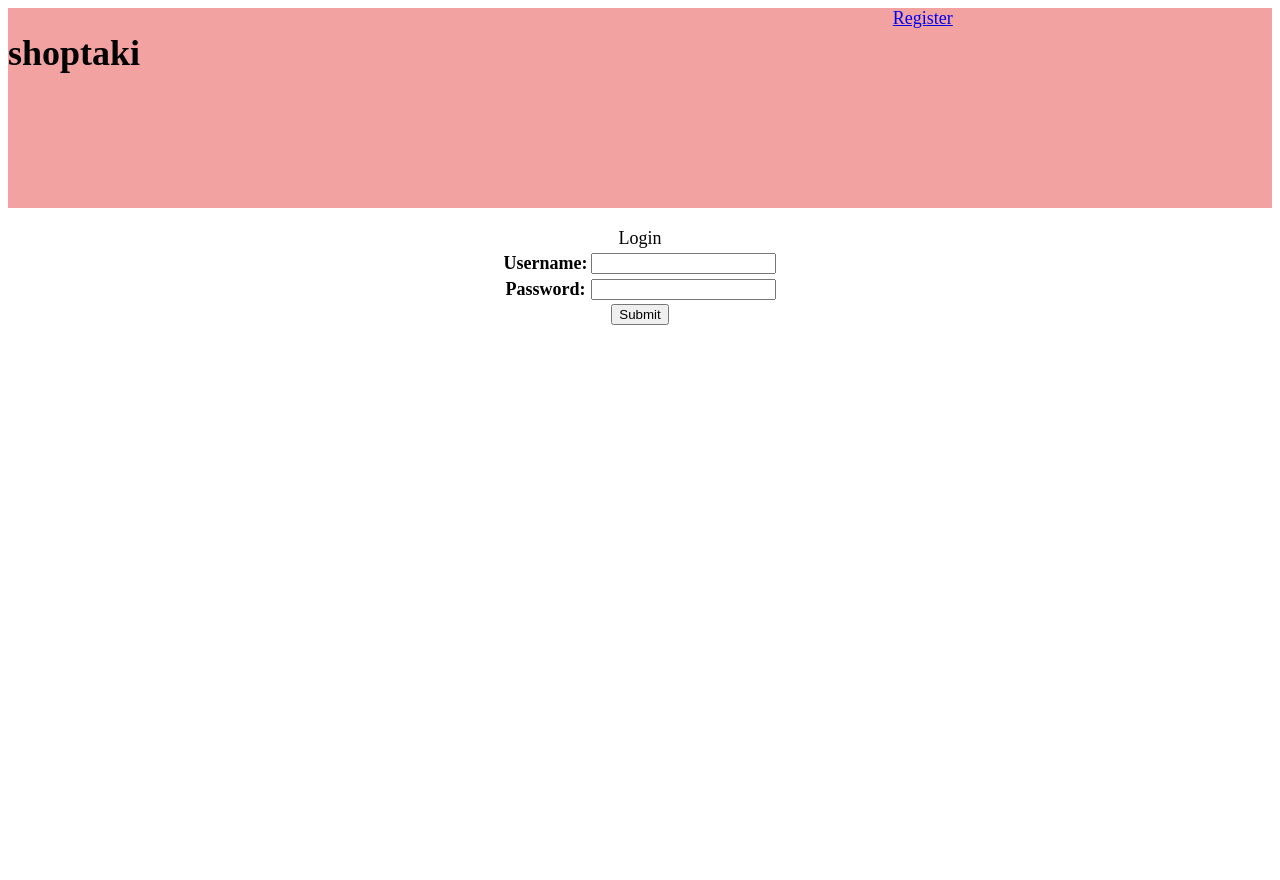
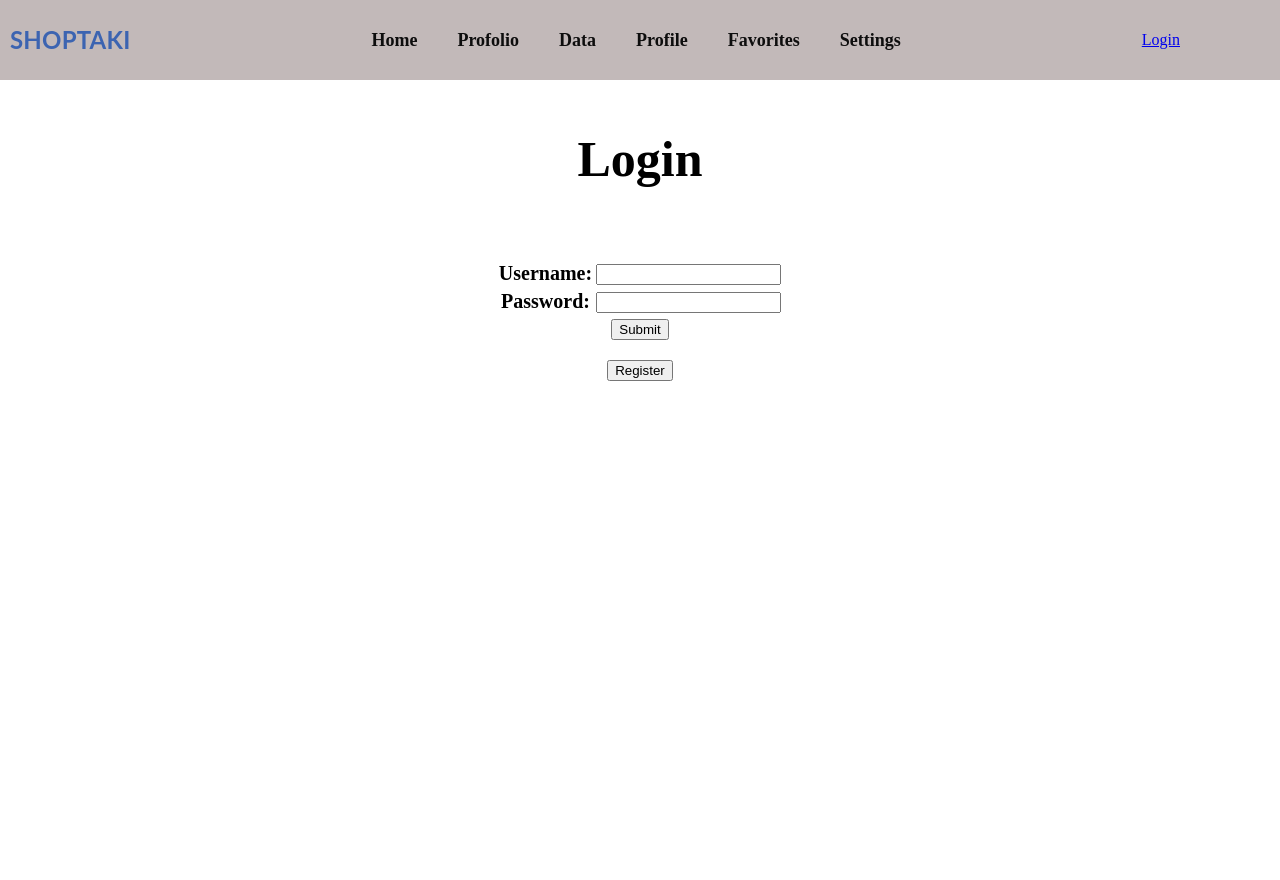
Before and after one commit to kimgogowow/shoptaki-realestate, a Django app: template shoptaki/templates/shoptaki/login.html in a window 1280 px wide. Before the commit the page ends 325 px from the top, so only its background shows below. Run offline with Django 4.2, Linux system fonts and the light colour scheme; the template is opened without the code that fills it: values that come from a table or form of the project are taken from there, others are empty.

Commit message:
feat: home page,login page and register page

```diff
--- a/shoptaki/static/shoptaki/shoptaki.css
+++ b/shoptaki/static/shoptaki/shoptaki.css
@@ -1,34 +1,133 @@
-.parent {
+body {
+    margin: 0;
+    padding: 0;
+    height: calc(100vh - 80px);
+}
+
+header {
+    background-color: #c2b9b9;
+    color: #fff;
+    height: 80px;
+    width: 100%;
     display: flex;
-    flex-direction: column;
-    justify-content: center;
+    justify-content: space-between;
     align-items: center;
 }
 
-#id_header_div {
+.mainpage {
+    height: 100%;
     width: 100%;
-    height: 200px;
+    position: absolute;
+    /*
+    border-style: solid;
+    border-width: 2px;
+    border-color: #0d0d0d;
+    */
+}
+
+.logo {
+    padding: 10px;
+    font-family: 'Lato';
+    font-style: normal;
+    font-weight: 700;
+    font-size: 24px;
+    line-height: 32px;
+    /* identical to box height, or 133% */
+
     display: flex;
-    font-size: large;
-    background-color: #F3A2A2;
+    align-items: center;
+    letter-spacing: 0.2px;
+    text-transform: uppercase;
+
+    /* Main/Blue */
+
+    color: #3C64B1;
+}
+
+.nav-links {
+    display: flex;
+    margin-right: 10px;
+}
+
+.nav-links a {
+    color: #0d0d0d;
+    text-decoration: none;
+    margin: 0 10px;
+    padding: 10px;
+    font-size: 18px;
+    font-weight: bold;
+}
+
+.user—avatar {
+    width: 40px;
+    height: 40px;
+    border-radius: 50%;
+    /*
+    border-style: solid;
+    border-width: 3px;
+    border-color: #333;
+    */
+
+    background-size: cover;
+    background-position: center;
+    margin-left: 10px;
 
 }
 
-#id_site_name {
-    width: 70%;
-    height: 100%
+
+.home_bg {
+    height: 100%;
+    width: 100%;
+    background-image: url("https://s2.loli.net/2023/03/28/ViaHyo7Zzb5uGc2.png");
+    background-size: cover;
+    /* Scale the image to cover the entire body */
+    background-repeat: no-repeat;
+    /* Prevent the image from repeating */
+
+    /* border-style: solid;
+    border-width: 2px;
+    border-color: #0d0d0d;*/
 }
 
-.navigator {
-
-    width: 30%;
-    height: 100%;
-    display: flex;
-    flex-direction: column;
+.home_bg h1 {
+    position: absolute;
+    justify-content: center;
+    font-size: 50px;
+    margin-left: 100px;
+    margin-top: 150px;
 }
 
-.mainpage {
-    margin-top: 20px;
+.home_button {
+    color: white;
+    font-size: 20px;
+    background: #3C64B1;
+    border-radius: 10%;
+    width: 200px;
+    height: 42px;
+    margin-top: 400px;
+    margin-left: 100px;
+}
+
+#login-link {
+    margin-right: 100px;
+}
+
+.login_body,
+.register_body {
     text-align: center;
-    font-size: large;
 }
+
+.login_title,
+.register_title {
+    font-size: 50px;
+    font-weight: 700;
+}
+
+.login_form,
+.register_form {
+    display: flex;
+    justify-content: center;
+    padding: 20px;
+    font-size: 20px;
+
+}
--- a/shoptaki/templates/shoptaki/base.html
+++ b/shoptaki/templates/shoptaki/base.html
@@ -4,27 +4,40 @@
 <head>
 	<meta charset="utf-8">
 	{% load static %}
-	<link href="{% static 'shoptaki/shoptaki.css' %}" rel="stylesheet" type="text/css">
-	<title> {% block title %} Shoptaki {% endblock %} </title>
+	<script src="{% static '/shoptaki/shoptaki.js' %}" type="text/javascript"></script>
+	<link href="{% static '/shoptaki/shoptaki.css' %}" rel="stylesheet" type="text/css">
+	<title> {% block title %} Shoptaki-real estate {% endblock %} </title>
 </head>
 
 <body>
-	<div class="parent">
-		<div id="id_header_div">
-			<div id="id_site_name">
-				<h1>
-					shoptaki
-				</h1>
-			</div>
-			<div class="navigator">
-				{% block navigation%}
-				{% endblock%}
-			</div>
+	<header>
+		<div class="logo">
+			SHOPTAKI
 		</div>
-		<div class="mainpage">
-			{% block content %}
-			{% endblock %}
+		<div class="nav-links">
+			<a href="{% url 'home' %}">Home</a>
+			<a href="{% url 'my_profile' %}">Profolio</a>
+			<a href="#">Data</a>
+			<a href="#">Profile</a>
+			<a href="#">Favorites</a>
+			<a href="#">Settings</a>
 		</div>
+
+
+		{% if user.is_authenticated %}
+		<div>
+			<img style="height:70px" src="static/image/suit.png">
+		</div>
+		{% else %}
+		<div id="login-link" >
+			<a href="{% url 'login' %}">Login</a>
+		</div>
+		{% endif %}
+	</header>
+
+	<div class="mainpage">
+		{% block content %}
+		{% endblock %}
 	</div>
 
 </body>
--- a/shoptaki/templates/shoptaki/login.html
+++ b/shoptaki/templates/shoptaki/login.html
@@ -1,22 +1,9 @@
 {% extends "shoptaki/base.html" %}
 
-{% block navigation %}
-<div id="up">
-</div>
-<div id="down">
-    <a id="id_register_link" href="{% url 'register' %}">
-        Register
-    </a>
-</div>
-
-{% endblock %}
-
-
 {% block content %}
-<div id="id_page_name">
-    Login
-</div>
-<div>
+<div class="login_body">
+    <p class="login_title">Login</p>
+    <div class="login_form">
         <form method="post" action="{% url 'login' %}">
             <table>
                 {{form}}
@@ -24,6 +11,9 @@
             {% csrf_token %}
             <button class="button" id="id_login_button" type="submit">Submit</button>
         </form>
+    </div>
+    <div> <button type="button" id="id_register_button" onclick="location.href='{% url 'register' %}'">Register</button>
+    </div>
 </div>
 {% endblock %}
 
--- a/shoptaki/templates/shoptaki/my_profile.html
+++ b/shoptaki/templates/shoptaki/my_profile.html
@@ -1,4 +1,4 @@
-{% extends "socialnetwork/base.html" %}
+{% extends "shoptaki/base.html" %}
 
 {% block navigation %}
 <div id="up">
--- a/webapps/urls.py
+++ b/webapps/urls.py
@@ -19,8 +19,8 @@ from shoptaki import views
 
 
 urlpatterns = [
-    path('',views.home_page,name="home"),
-    path('', views.login_action, name="login"),
+    path('', views.home_view, name="home"),
+    path('login', views.login_action, name="login"),
     path('register', views.register_action, name="register"),
     path('logout', views.logout_action, name="logout"),
     path('my_profile', views.user_profile_action, name="my_profile"),
```
Also changed, not shown: shoptaki/templates/shoptaki/home.html (+11 -0 lines), shoptaki/templates/shoptaki/register.html (+5 -53 lines), shoptaki/views.py (+5 -5 lines), shoptaki/static/shoptaki/shoptaki.js (added). Lines whose indentation alone changed are shown as unchanged.
